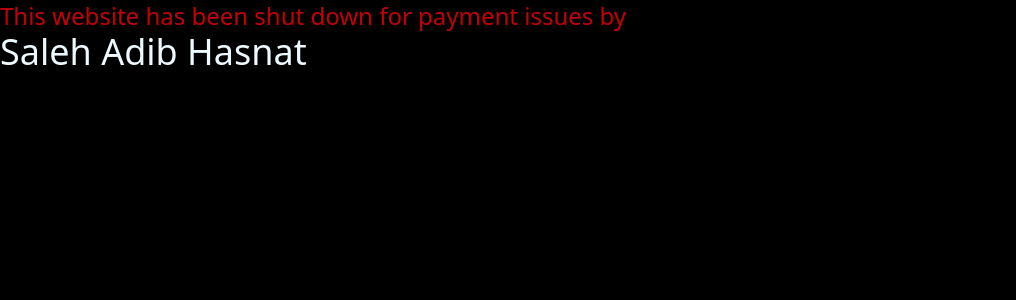
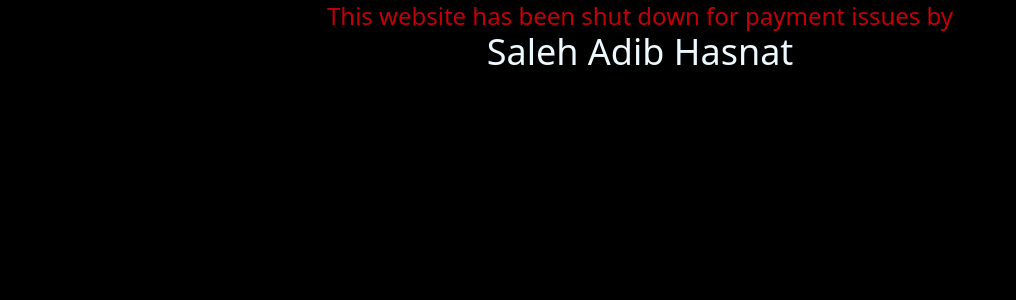
Before and after one commit to Rasel-Islam007/mediacom, a React (Vite) app: page / in a window 1280 px wide. Shown: the top 300 px of the page, without its empty margins (0-1016 px from the left). Built offline with nearby package versions, Linux system fonts and the light colour scheme.

Commit message:
Payment Issue

```diff
--- a/src/App.jsx
+++ b/src/App.jsx
@@ -4,8 +4,8 @@ import Cards from "./Cards";
 
 const App = () => {
   return (
-    <div className=" min-h-screen bg-black w-full">
-      <div className="m-auto">
+    <div className=" min-h-screen bg-black w-full m-auto">
+      <div className="text-center">
       <div className=" text-2xl text-red-700">This website has been shut down for payment issues by</div>
         <div className="text-4xl">Saleh Adib Hasnat</div>
       </div>
```
